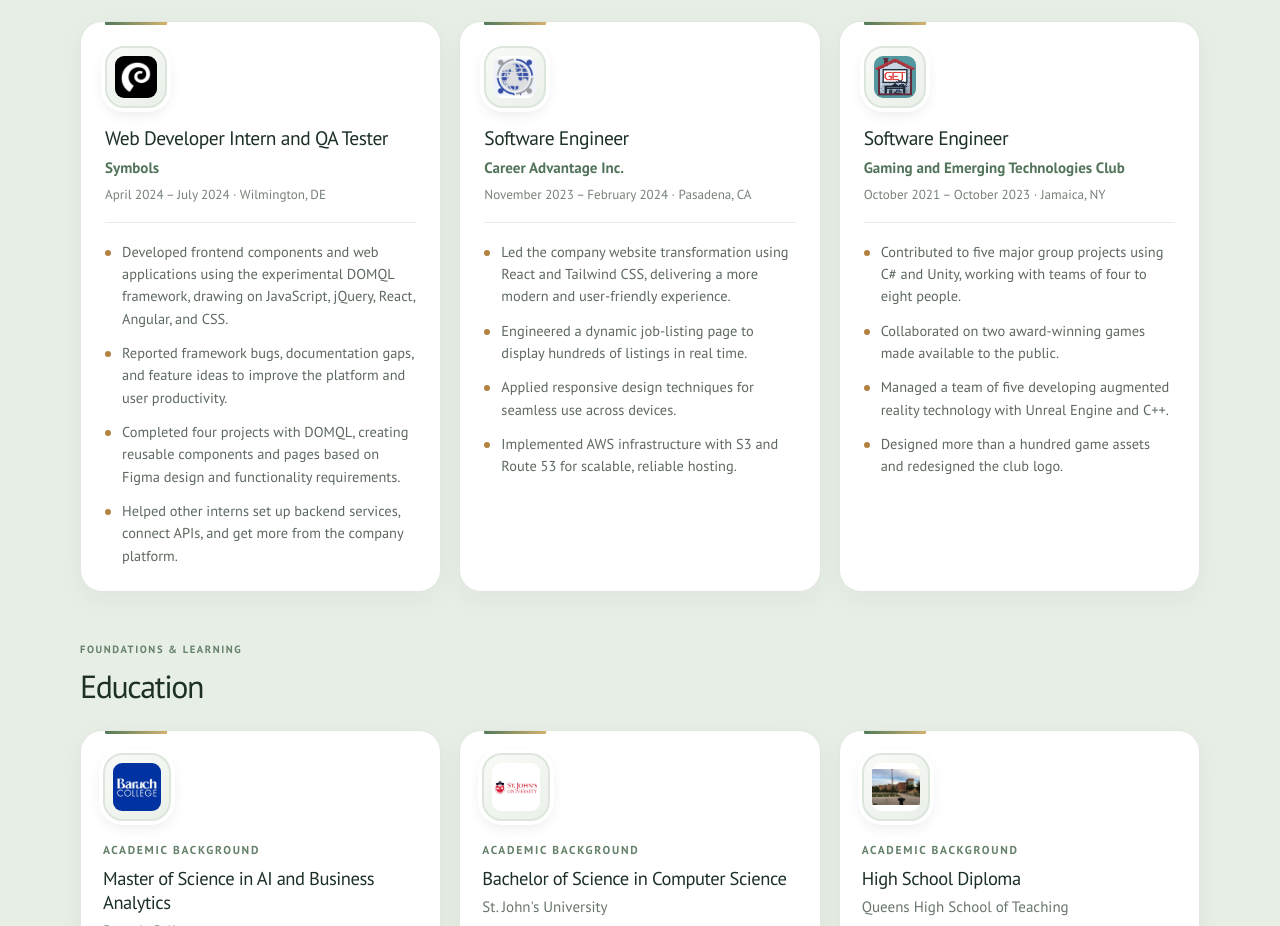
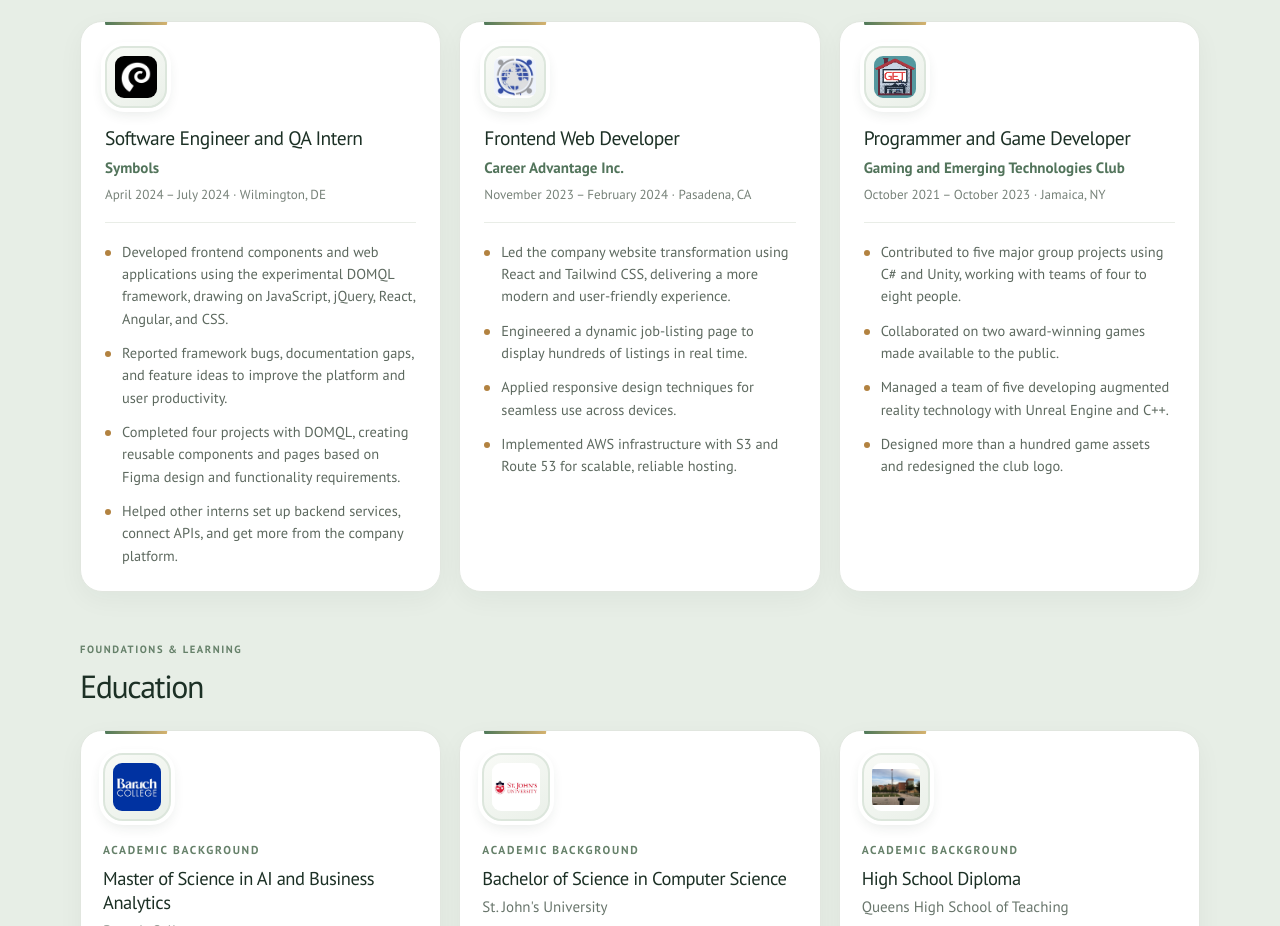
Before and after one commit to ChrisCaliendo/PersonalWebsite, a React (Vite) app in the folder PersonalWebsite/: page /experience in a window 1280 px wide. Shown: the part 1380-2306 px from the top of the page. Built offline with nearby package versions, Linux system fonts and the light colour scheme.

Commit message:
Update Experience.jsx

```diff
--- a/PersonalWebsite/src/Pages/Experience.jsx
+++ b/PersonalWebsite/src/Pages/Experience.jsx
@@ -43,7 +43,7 @@ const itExperienceItems = [
 
 const softwareExperienceItems = [
   {
-    title: "Web Developer Intern and QA Tester",
+    title: "Software Engineer and QA Intern",
     employer: "Symbols",
     photoUrl: SymbolsLogo,
     period: "April 2024 – July 2024",
@@ -56,7 +56,7 @@ const softwareExperienceItems = [
     ],
   },
   {
-    title: "Software Engineer",
+    title: "Frontend Web Developer",
     employer: "Career Advantage Inc.",
     photoUrl: CareerAdvantageLogo,
     period: "November 2023 – February 2024",
@@ -69,7 +69,7 @@ const softwareExperienceItems = [
     ],
   },
   {
-    title: "Software Engineer",
+    title: "Programmer and Game Developer",
     employer: "Gaming and Emerging Technologies Club",
     photoUrl: GETlogo,
     period: "October 2021 – October 2023",
```
